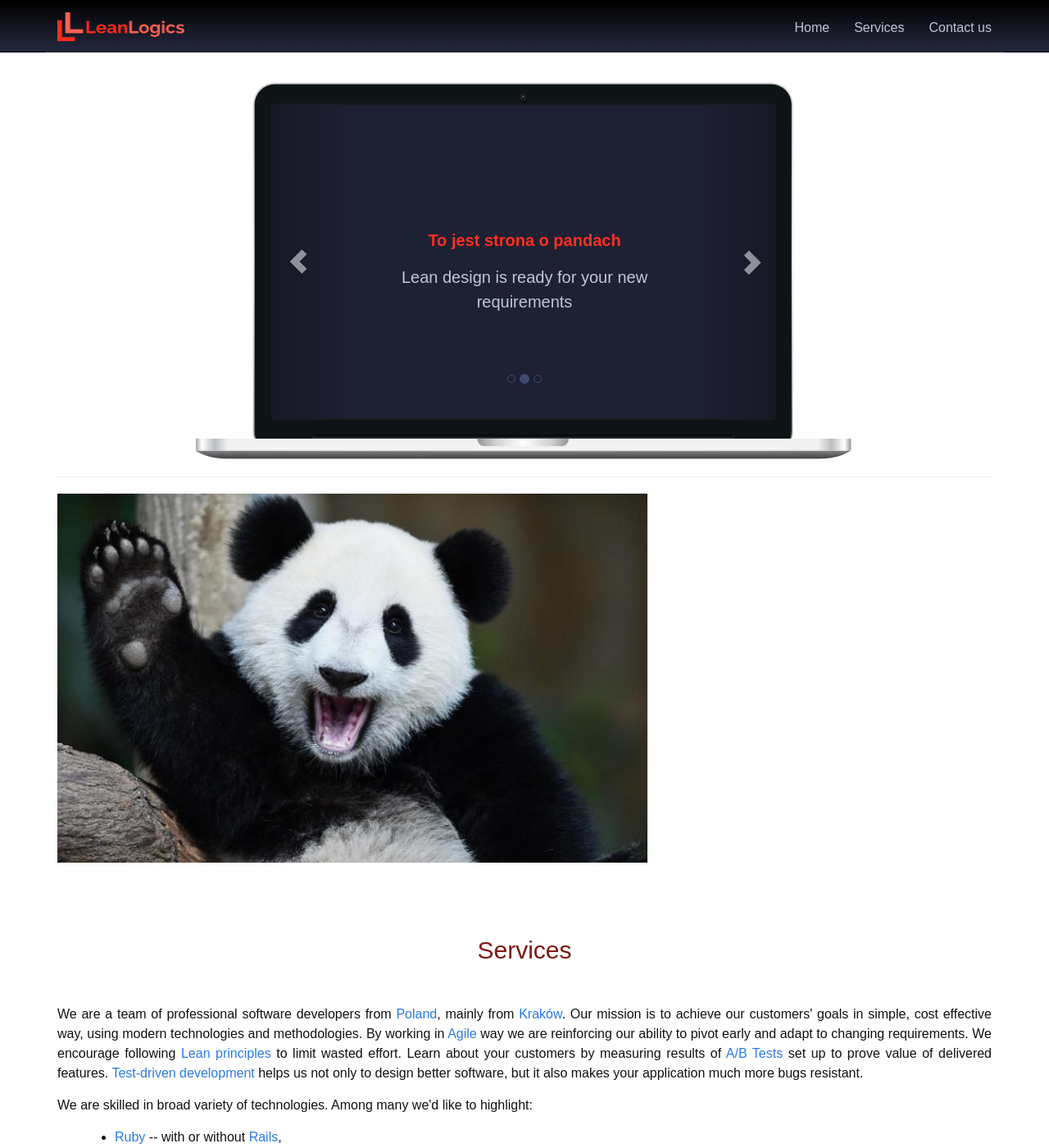
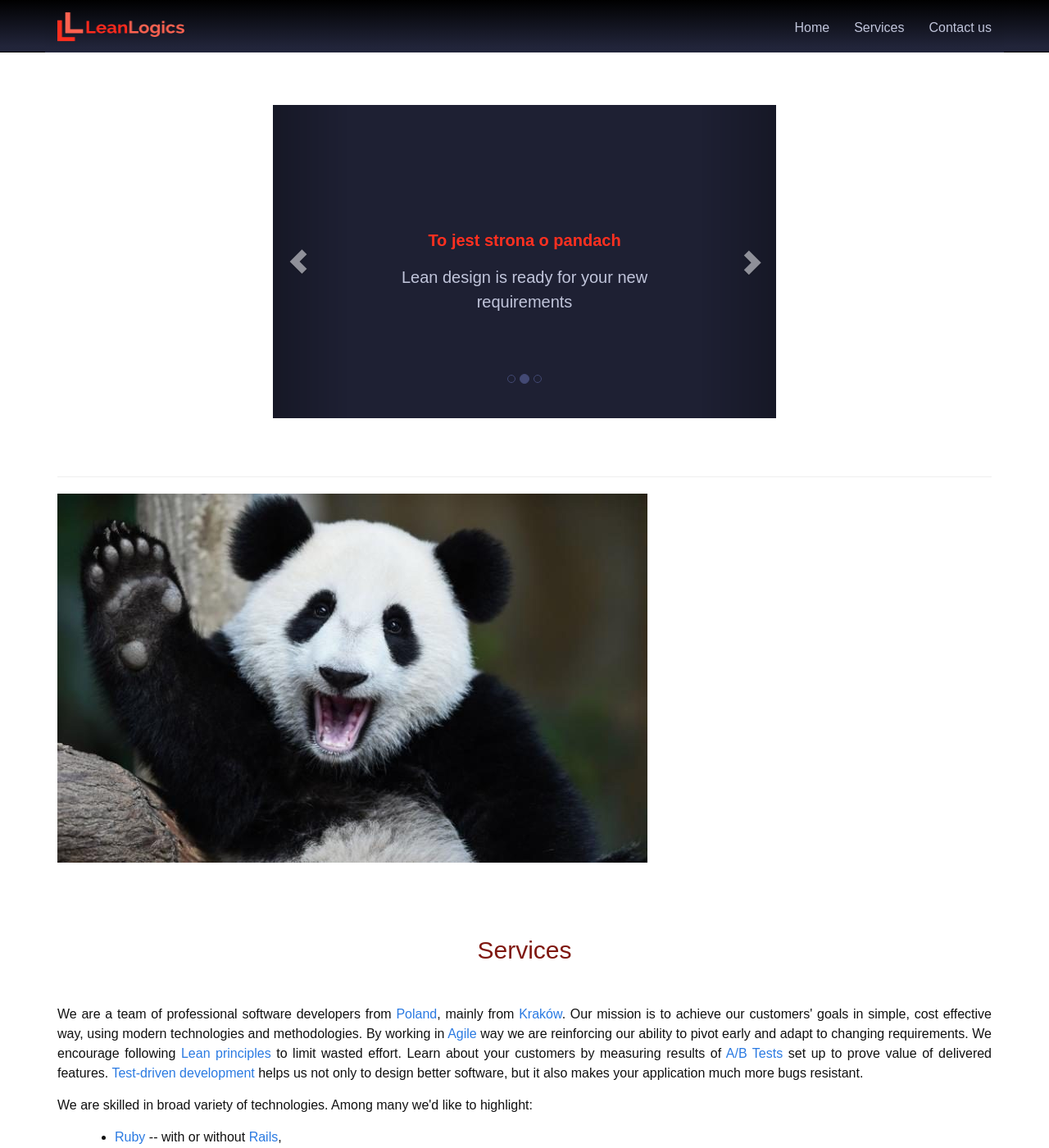
Before and after one commit to natalia-szydlak/tests.racing, a Jekyll site: the page built from index.html, in a window 1280 px wide and 1400 px high. Shown: the whole window at 82% size. Built offline with Jekyll 4.4.1, drawn with Linux system fonts in a browser that asks for light colours.

Commit message:
Update _layout.scss

```diff
--- a/_sass/_layout.scss
+++ b/_sass/_layout.scss
@@ -1,10 +1,8 @@
 #carousel-outer {
   width: 802px;
   height: 461px;
-  background: url('/images/macbook.png');
   padding-top: 28px;
   @media (max-width: 630px) {
-    background: url('/images/macbook-small.png');
     padding-top: 23px;
     width: 100%;
     height: 300px;
```
